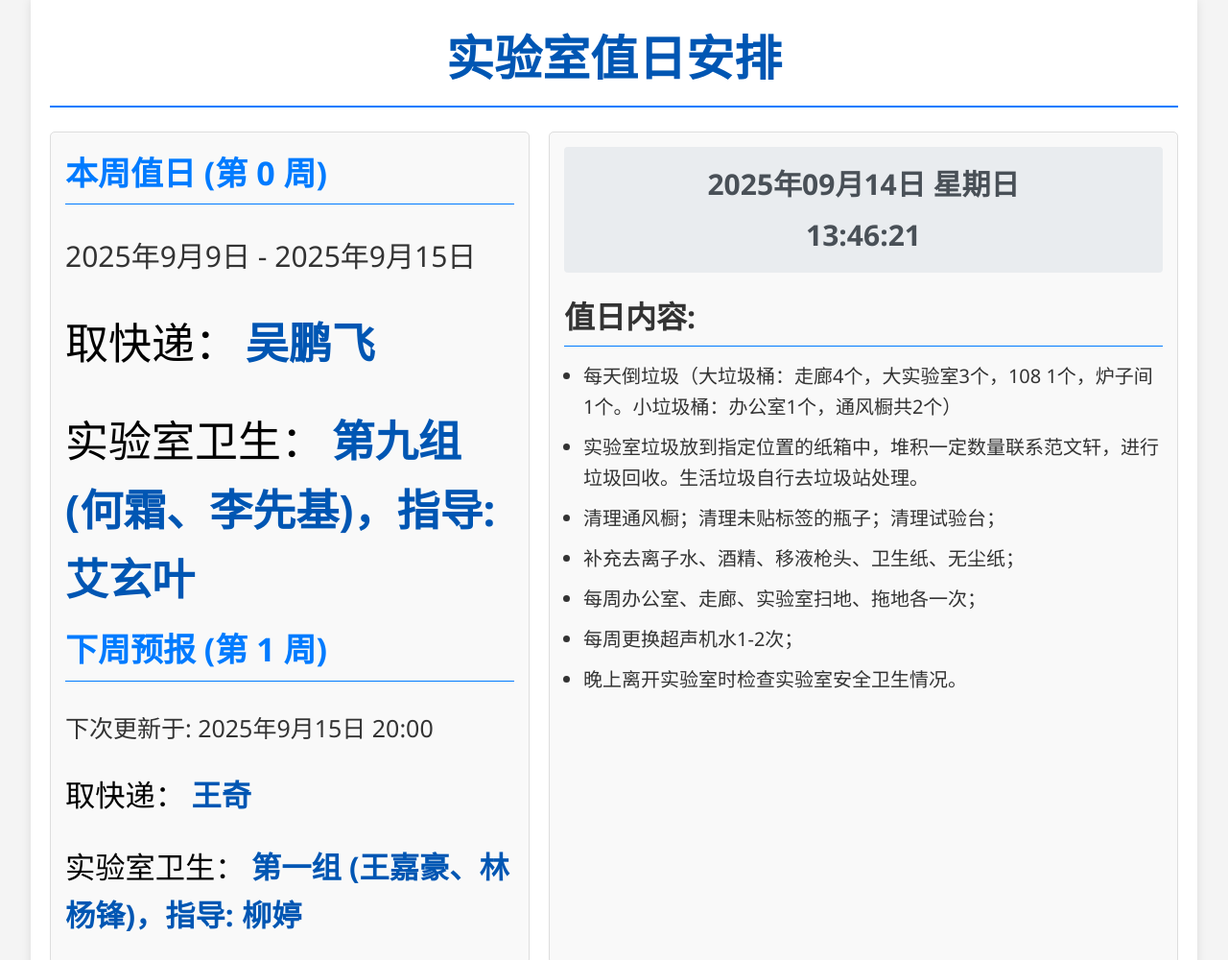
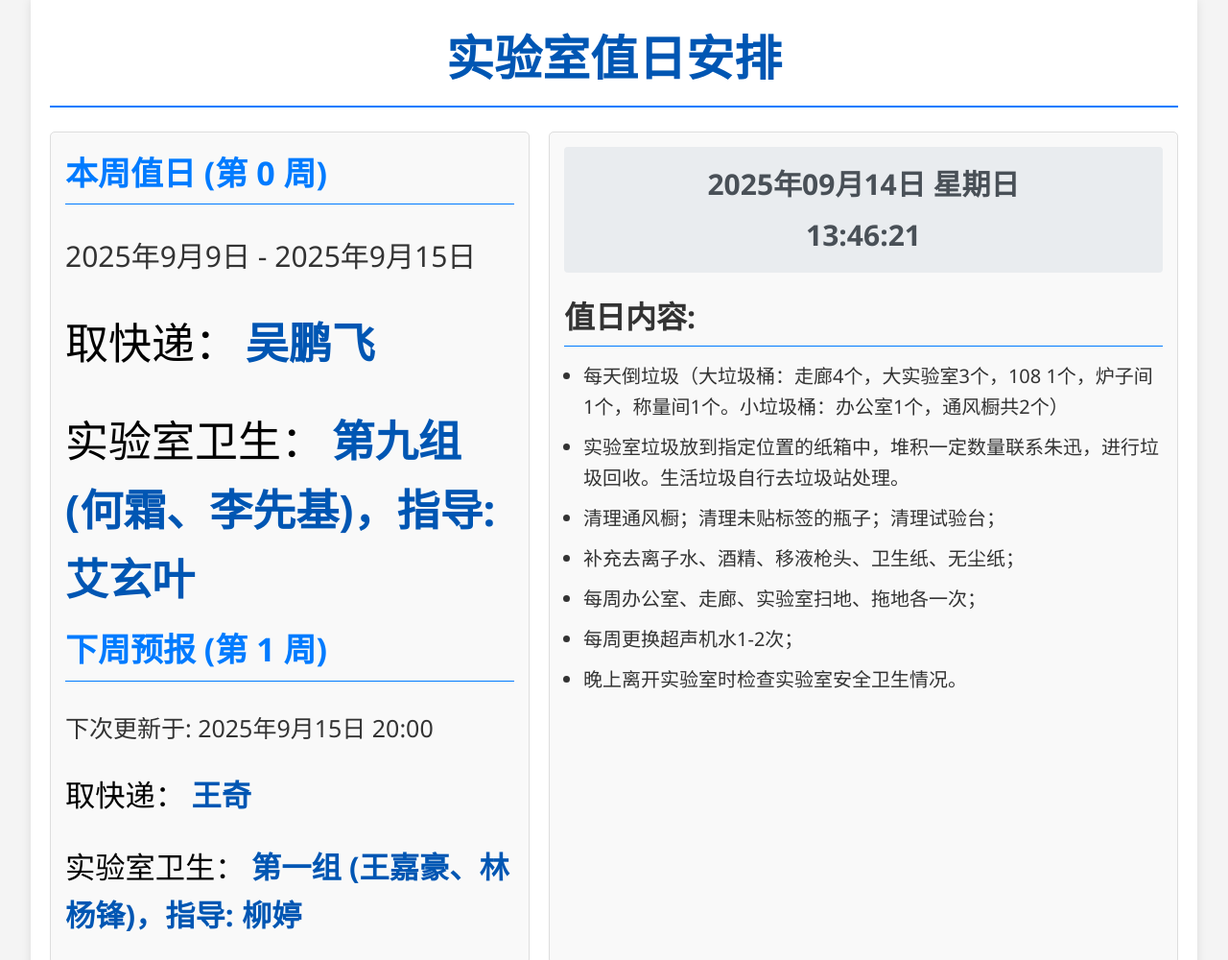
Before and after one commit to yixiezhe/shiyanshi, a plain HTML site: page index.html in a window 1280 px wide. Shown: the top 1000 px of the page at 96% size. Drawn offline with Linux system fonts and the light colour scheme.

Commit message:
Update index.html

```diff
--- a/index.html
+++ b/index.html
@@ -38,8 +38,8 @@
                 <div class="info-section">
                     <h3>值日内容:</h3>
                     <ul>
-                        <li>每天倒垃圾（大垃圾桶：走廊4个，大实验室3个，108 1个，炉子间1个。小垃圾桶：办公室1个，通风橱共2个）</li>
-                        <li>实验室垃圾放到指定位置的纸箱中，堆积一定数量联系范文轩，进行垃圾回收。生活垃圾自行去垃圾站处理。</li>
+                        <li>每天倒垃圾（大垃圾桶：走廊4个，大实验室3个，108 1个，炉子间1个，称量间1个。小垃圾桶：办公室1个，通风橱共2个）</li>
+                        <li>实验室垃圾放到指定位置的纸箱中，堆积一定数量联系朱迅，进行垃圾回收。生活垃圾自行去垃圾站处理。</li>
                         <li>清理通风橱；清理未贴标签的瓶子；清理试验台；</li>
                         <li>补充去离子水、酒精、移液枪头、卫生纸、无尘纸；</li>
                         <li>每周办公室、走廊、实验室扫地、拖地各一次；</li>
```
